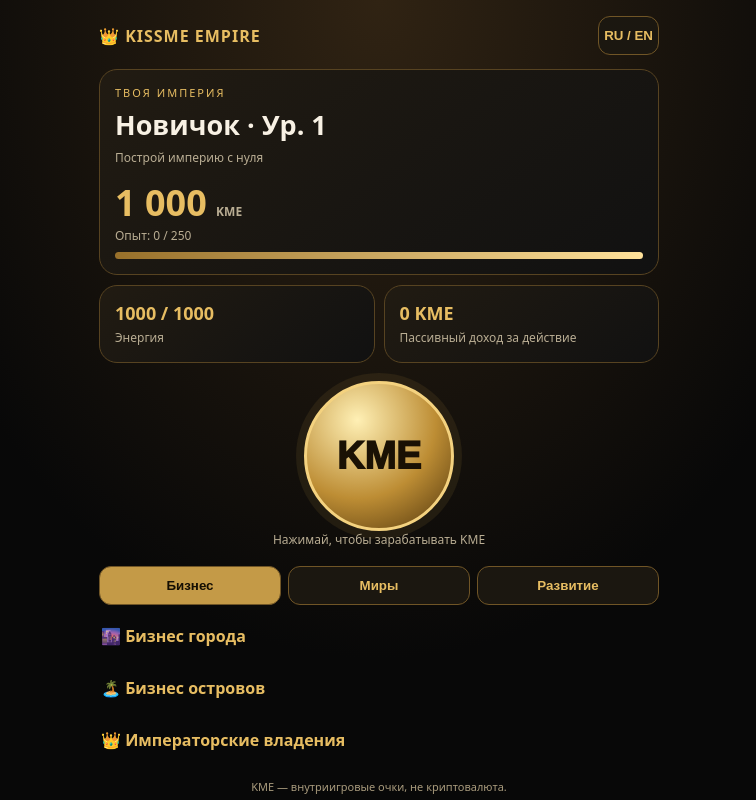
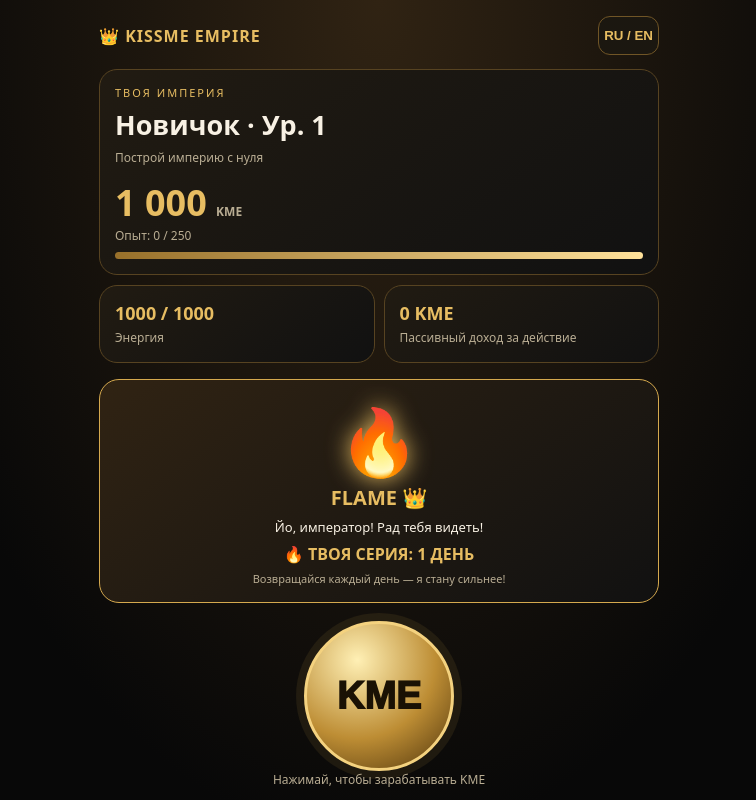
Before and after one commit to KissMeEmpire/kissme-empire, a plain HTML site: page web/index.html in a window 1280 px wide. Shown: the top 800 px of the page, without its empty margins (261-1017 px from the left). Drawn offline with Linux system fonts and the light colour scheme; no server answers.

Commit message:
Add daily reward section and flame message

```diff
--- a/web/index.html
+++ b/web/index.html
@@ -5,7 +5,13 @@
 <div class="top"><div class="brand">👑 KISSME EMPIRE</div><button class="lang" id="lang">RU / EN</button></div>
 <div class="hero"><div class="eyebrow">ТВОЯ ИМПЕРИЯ</div><div class="level" id="rank">Новичок · Ур. 1</div><div class="sub">Построй империю с нуля</div><div class="balance"><span id="balance">1 000</span> <small>KME</small></div><div class="sub">Опыт: <span id="xp">0</span> / <span id="need">250</span></div><div class="bar"><span id="xpbar"></span></div></div>
 <div class="stats"><div class="stat"><b id="energy">1000 / 1000</b><small>Энергия</small></div><div class="stat"><b id="income">0 KME</b><small>Пассивный доход за действие</small></div></div>
-<div class="tapbox"><button class="coin" id="tap">KME</button><div class="sub">Нажимай, чтобы зарабатывать KME</div></div>
+<div style="margin-top:16px;padding:16px;background:linear-gradient(145deg,#302313,#111);border:1px solid #d5a94e;border-radius:20px;text-align:center">
+  <div style="font-size:65px;filter:drop-shadow(0 0 12px #e7bd62)">🔥</div>
+  <div style="color:#e7bd62;font-size:20px;font-weight:900">FLAME 👑</div>
+  <div style="font-size:13px;margin:7px">Йо, император! Рад тебя видеть!</div>
+  <div style="color:#e7bd62;font-weight:800">🔥 ТВОЯ СЕРИЯ: 1 ДЕНЬ</div>
+  <div style="color:#b9ad93;font-size:11px;margin-top:6px">Возвращайся каждый день — я стану сильнее!</div>
+</div><div class="tapbox"><button class="coin" id="tap">KME</button><div class="sub">Нажимай, чтобы зарабатывать KME</div></div>
 <div class="tabs"><button class="tab active" data-tab="biz">Бизнес</button><button class="tab" data-tab="world">Миры</button><button class="tab" data-tab="up">Развитие</button></div>
 <section id="biz"><div class="section">🌆 Бизнес города</div><div class="grid" id="city"></div><div class="section">🏝️ Бизнес островов</div><div class="grid" id="island"></div><div class="section">👑 Императорские владения</div><div class="grid" id="palace"></div></section>
 <section id="world" class="hidden"><div class="section">Открой новые миры</div><div class="grid" id="worlds"></div></section>
```
